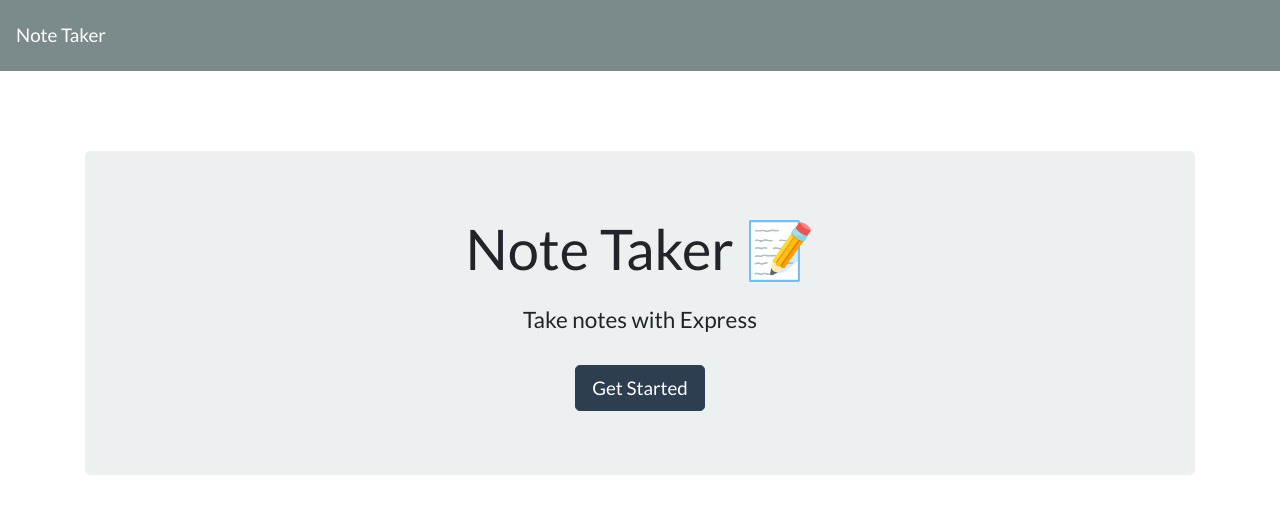
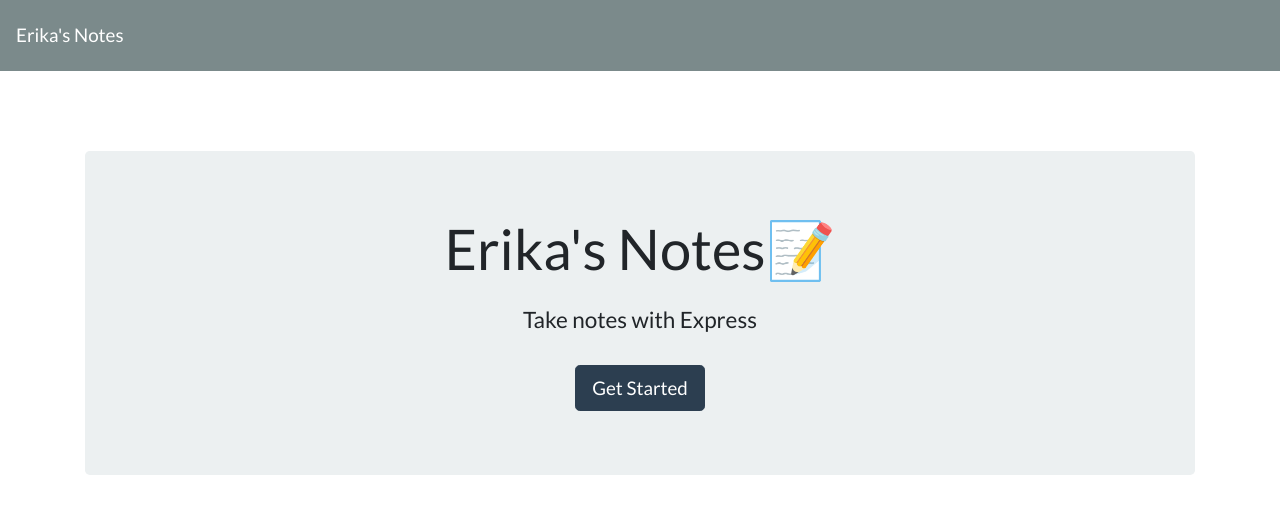
Before and after one commit to evigliucci/case-homework11, a website: page public/index.html in a window 1280 px wide. Drawn offline with nearby package versions, Linux system fonts and the light colour scheme; no server answers.

Commit message:
Change app tiles

```diff
--- a/public/index.html
+++ b/public/index.html
@@ -5,18 +5,18 @@
     <meta charset="UTF-8">
     <meta name="viewport" content="width=device-width, initial-scale=1.0">
     <meta http-equiv="X-UA-Compatible" content="ie=edge">
-  <title>Note Taker</title>
+    <title>Erika's Notes</title>
     <link rel="stylesheet" href="https://cdnjs.cloudflare.com/ajax/libs/bootswatch/4.1.3/flatly/bootstrap.min.css" />
 </head>
 
 <body>
     <nav class="navbar navbar-dark bg-dark">
-    <a class="navbar-brand" href="/">Note Taker
+        <a class="navbar-brand" href="/">Erika's Notes
     </a>
     </nav>
     <div class="container">
         <div style="margin-top: 80px;" class="jumbotron text-center">
-      <h1 class="display-4">Note Taker <span role="img" aria-label="Memo">📝</span></h1>
+            <h1 class="display-4">Erika's Notes<span role="img" aria-label="Memo">📝</span></h1>
             <h4 class="mt-4">Take notes with Express</h4>
             <a class="btn btn-primary btn-lg mt-4" href="/notes" role="button">Get Started</a>
         </div>
```
Lines whose indentation alone changed are shown as unchanged.
